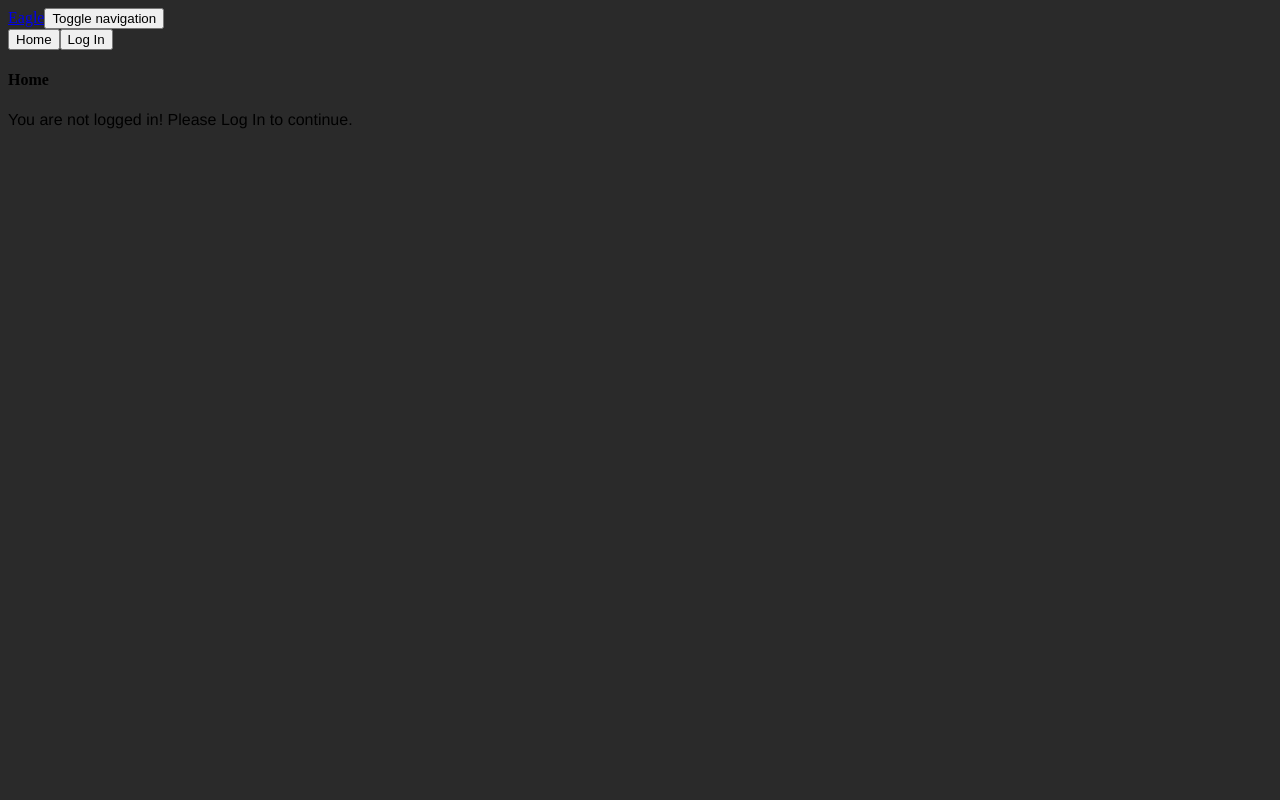
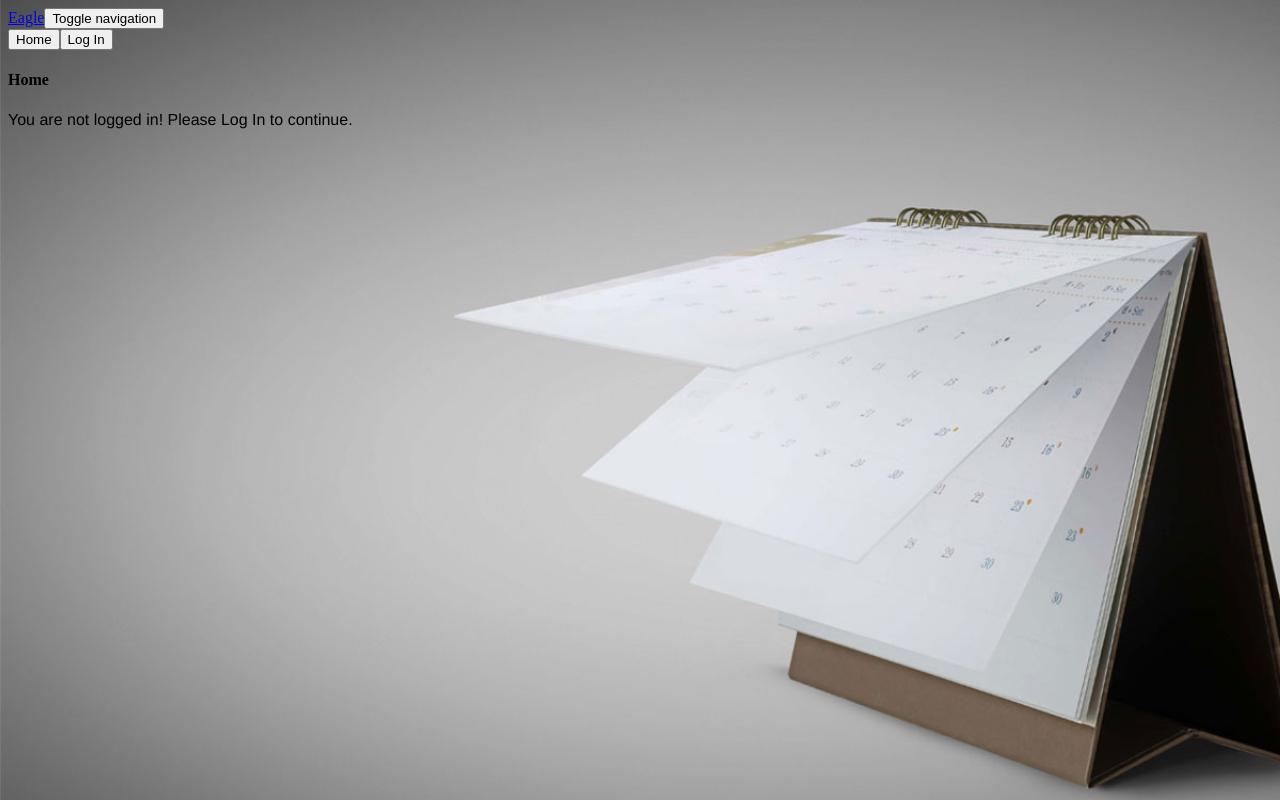
Before and after one commit to ICFI/eagle, a React app: page / in a window 1280 px wide. Built offline with nearby package versions, Linux system fonts and the light colour scheme; the HTML template or start-up script is replaced by a standard one; what auth0-js would draw is missing.

Commit message:
Changes refs to images

```diff
--- a/src/main/webapp/styles/app.css
+++ b/src/main/webapp/styles/app.css
@@ -2,7 +2,7 @@ body {
     width: 100%;
     height:100%;
     background-color: #2a2a2a;
-    background-image: url('../images/calendar-bg.jpg');
+    background-image: url(./calendar-bg.jpg);
     background-repeat: no-repeat;
     background-size: cover;
 }
```
Also changed, not shown: src/main/webapp/images/calendar-bg.jpg (deleted), src/main/webapp/styles/calendar-bg.jpg (added).
